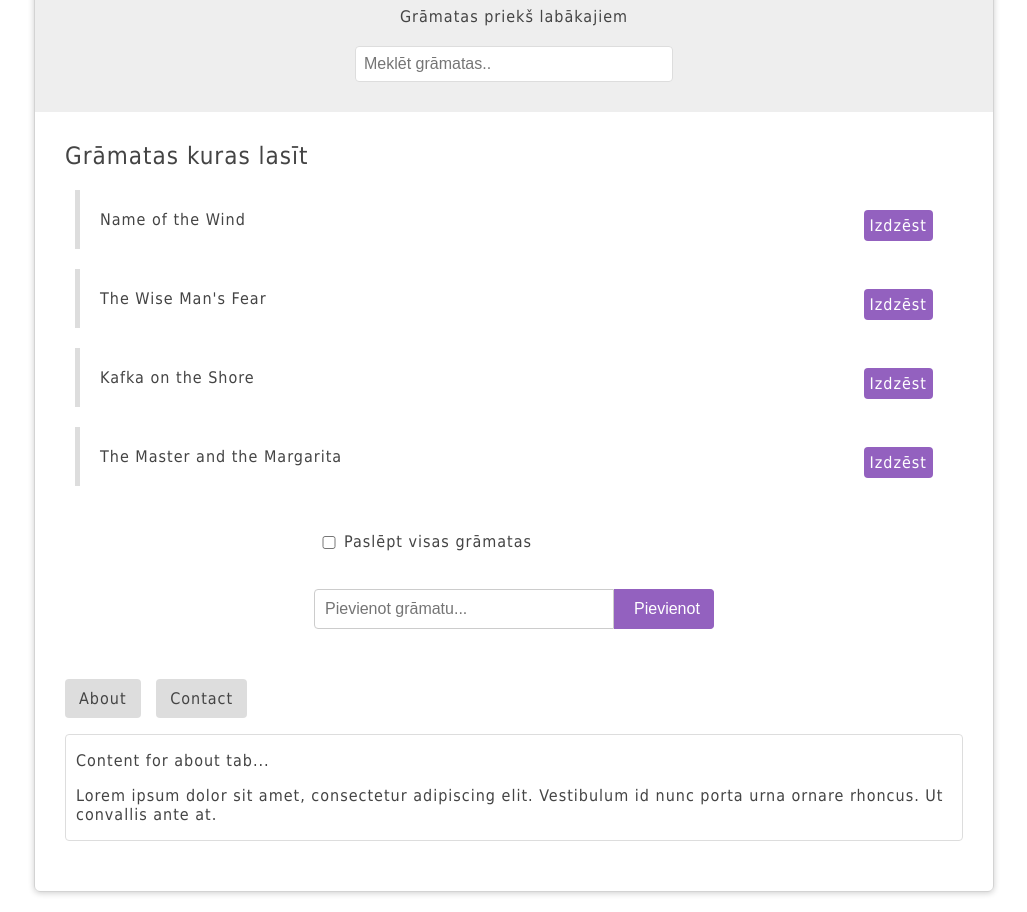
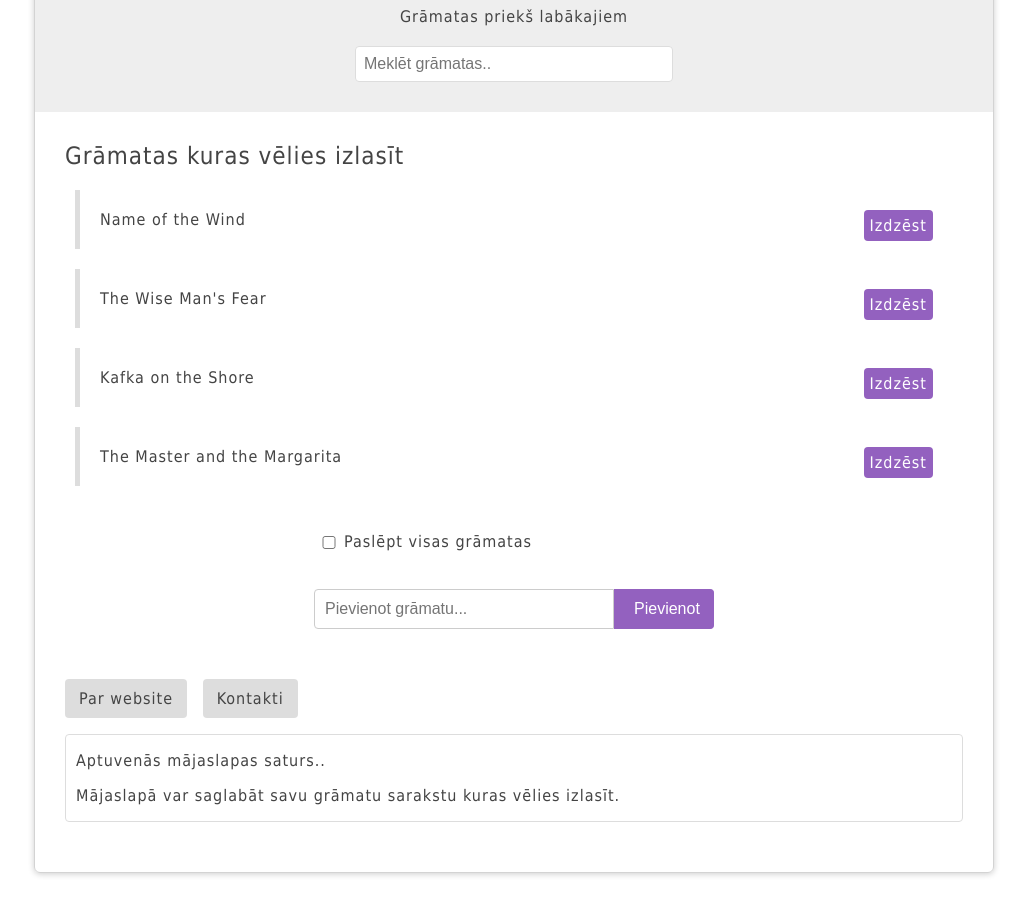
Before and after one commit to FlexLV/Tutorial_video_repoz, a plain HTML site: page JavaScript-DOM-Tutorial-lesson-18/index.html in a window 1280 px wide. Shown: the part 82-994 px from the top of the page, without its empty margins (126-1153 px from the left). Drawn offline with Linux system fonts and the light colour scheme.

Commit message:
Gramatu saraksts

```diff
--- a/JavaScript-DOM-Tutorial-lesson-18/index.html
+++ b/JavaScript-DOM-Tutorial-lesson-18/index.html
@@ -18,7 +18,7 @@
 	    	</div>
 	    </header>
 	    <div id="book-list">
-	    	<h2 class="title">Grāmatas kuras lasīt</h2>
+	    	<h2 class="title">Grāmatas kuras vēlies izlasīt</h2>
 	    	<ul>
 	    		<li>
 	    			<span class="name">Name of the Wind</span>
@@ -46,15 +46,15 @@
 	    </form>
       <div id="tabbed-content">
         <ul class="tabs">
-          <li data-target="#about" class="active">About</li>
-          <li data-target="#contact">Contact</li>
+          <li data-target="#about" class="active">Par website</li>
+          <li data-target="#contact">Kontakti</li>
         </ul>
         <div class="panel active" id="about">
-          <p>Content for about tab...</p>
-          <p>Lorem ipsum dolor sit amet, consectetur adipiscing elit. Vestibulum id nunc porta urna ornare rhoncus. Ut convallis ante at.</p>
+          <p>Aptuvenās mājaslapas saturs..</p>
+          <p>Mājaslapā var saglabāt savu grāmatu sarakstu kuras vēlies izlasīt.</p>
         </div>
         <div class="panel" id="contact">
-          <p>Content for contact tab...</p>
+          <p>Aptuveni par kontaktu saturu ...</p>
           <p>Ar mani var kontaktēties caur gmail vai tālruni.</p>
         </div>
       </div>
```
Also changed, not shown: JavaScript-DOM-Tutorial-lesson-18/app.js (+9 -9 lines).
